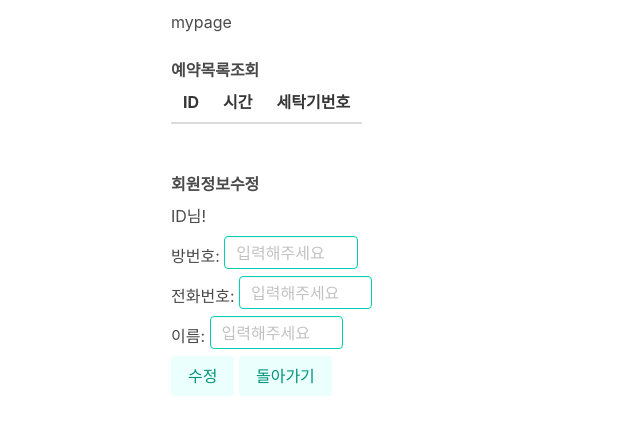
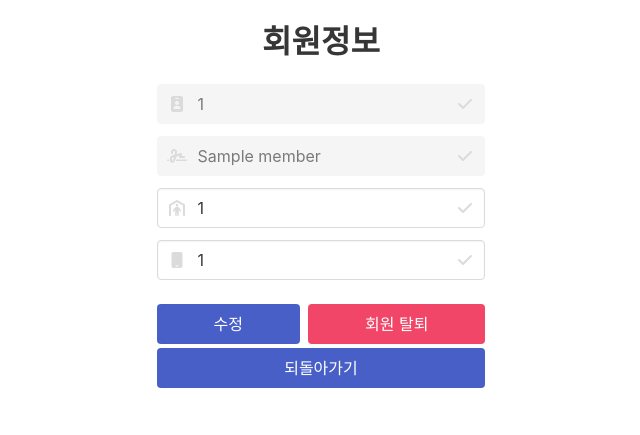
Before and after one commit to Byeong-soo/jungleZeroWeek, a Flask app: template templates/mypage.html in a window 1280 px wide. Shown: the top 435 px of the page, without its empty margins (319-959 px from the left). Run offline with Flask 2, Linux system fonts and the light colour scheme; the template is opened without the code that fills it: most values are stand-ins (such as "Sample title", 1, 10 or a date in 2020); one stand-in notice (Sample message) is shown; lists and menus that the app fills with data are empty; some libraries are stand-ins or nearby versions.

Commit message:
mypage, reservation, join  html 수정

```diff
--- /dev/null
+++ b/static/js/mypage.js
@@ -0,0 +1,57 @@
+document.addEventListener("DOMContentLoaded", function () {
+
+    let modifyBtn = document.getElementById("modify_btn");
+    let deleteBtn = document.getElementById("delete_btn");
+
+    let idValue = document.getElementById("id_input").value
+    let phoneNumberValue = document.getElementById("phoneNumber_input").value
+    let roomNumberValue = document.getElementById("roomNumber_input").value
+
+    modifyBtn.addEventListener("click", function () {
+
+        let cookie = document.cookie
+        let token = cookie.split('=')[1]
+
+        $.ajax({
+            type: "POST",
+            url: "/modifyMember",
+            beforeSend: function (xhr) {
+                xhr.setRequestHeader("Authorization", "Bearer " + token)
+            },
+            data: { "id": idValue, "phoneNumber": phoneNumberValue, "roomNumber": roomNumberValue },
+            success: function (response) {
+               alert("회원정보가 수정되었습니다.")
+               location.replace("/reservation")
+            }
+        })
+
+    })
+
+    deleteBtn.addEventListener("click",function(){
+
+        let cookie = document.cookie
+        let token = cookie.split('=')[1]
+
+        let deleteConfirm = confirm("정말 회원탈퇴 하시겠습니까????");
+
+        if(deleteConfirm){
+            $.ajax({
+                type: "POST",
+                url: "/deleteMember",
+                beforeSend: function (xhr) {
+                    xhr.setRequestHeader("Authorization", "Bearer " + token)
+                },
+                data: { "id": idValue},
+                success: function (response) {
+                   alert("회원탈퇴가 완료되었습니다")
+
+                   document.cookie = 'token=; expires=Thu, 01 Jan 1970 00:00:01 GMT;';
+                   location.replace("/")
+                }
+            })
+        }
+
+
+    })
+
+});
--- a/templates/join.html
+++ b/templates/join.html
@@ -110,10 +110,10 @@
 
                             <div class="is-flex mt-5">
                                     <button type="submit" class="is-flex-grow-1 button is-link mr-1">회원가입</button>
-                                    <button type="reset" class="is-flex-grow-1 button is-danger mr-1">초기화</button>
+                                    <button type="reset" class="is-flex-grow-1 button is-danger ml-1">초기화</button>
                             </div>
                             <div class="is-flex mt-1">
-                                <button type="button" class="is-flex-grow-1 button is-link" onclick="location.replace('/');">되돌아가기</button>
+                                <button type="button" class="is-flex-grow-1 button is-link" onclick="location.replace('/')">되돌아가기</button>
                             </div>
                         </form>
 
--- a/templates/mypage.html
+++ b/templates/mypage.html
@@ -6,202 +6,112 @@
     <meta http-equiv="X-UA-Compatible" content="IE=edge">
     <meta name="viewport" content="width=device-width, initial-scale=1.0">
     <link rel="stylesheet" href="https://cdn.jsdelivr.net/npm/bulma@0.9.1/css/bulma.min.css">
-    <script src="https://ajax.googleapis.com/ajax/libs/jquery/3.5.1/jquery.min.js"></script>
+    <script src="https://code.jquery.com/jquery-3.6.1.min.js"
+        integrity="sha256-o88AwQnZB+VDvE9tvIXrMQaPlFFSUTR+nldQm1LuPXQ=" crossorigin="anonymous"></script>
 
-    <title>mypage</title>
+    <link rel="stylesheet" href="https://cdn.jsdelivr.net/npm/@mdi/font@6.9.96/css/materialdesignicons.min.css">
+    <script defer src="https://use.fontawesome.com/releases/v6.2.0/js/all.js"></script>
 
-    <style>
-        .wrap {
-            margin: 10px auto;
-            width: 300px;
-        }
+    <script src="{{ url_for('static', filename='js/mypage.js') }}"></script>
+    <link rel="stylesheet" href="{{url_for('static', filename='css/mypage.css')}}" />
 
-        .information_text_class {
-            line-height: 40px;
-        }
-
-        .reservation_text_class {
-            line-height: 40px;
-        }
-    </style>
-
-    <script>
-
-            function delete_reservation() {
-                $.ajax({
-                    type: "POST",
-                    url: `/api/delete_reservation`,
-                    data: {
-                        reservation_give: "{{ reservation_name }}",
-                    },
-                    success: function (response) {
-                        alert(response["msg"])
-                        window.location.href = "/main"
-                    }
-                });
-            }
-
-
-        function modify_reservation() {
-            alert('안녕!')
-        }
-
-
-        $(document).ready(function () {
-            show_reservation();
-        });
-
-        function show_reservation() {
-            $('#reservation-box').empty()
-            $.ajax({
-                type: 'GET',
-                url: '/mypage',
-                data: {},
-                success: function (response) {
-                    let rows = response['reservations']
-                    for (let i = 0; i < rows.length; i++) {
-                        let user_id = rows[i]['user_id']
-                        let time = rows[i]['time']
-                        let machine_number = rows[i]['machine_number']
-                        let temp_html = `<tr>
-                                            <td>${user_id}</td>
-                                            <td>${time}</td>
-                                            <td>${machine_number}</td>
-                                            <td><button className="button is-primary is-light" onClick="delete_reservation()"id="delete_reservation_button">삭제</button></td>
-                                          </tr>`
-                        $('#reservation-box').append(temp_html)
-                    }
-
-                }
-            });
-        }
-
-
-        // <div>
-        //     <button className="button is-primary is-light" onClick="modify_reservation()"
-        //             id="modify_reservation_button">수정
-        //     </button>
-        //     <button className="button is-primary is-light" onClick="delete_reservation()"
-        //             id="delete_reservation_button">삭제
-        //     </button>
-        // </div>
-
-
-        //수정
-        function modify_information() {
-            let
-                room_number = $('#room_number').val()
-            let
-                phone_number = $('#phone_number').val()
-            let
-                my_name = $('#my_name').val()
-
-            $.ajax({
-                type: "POST",
-                url: "/mypage",
-                data: {'room_number_give': room_number, 'phone_number_give': phone_number, 'my_name_give': my_name},
-                success: function (response) {
-                    alert(response["msg"])
-                    window.location.reload()
-                }
-            });
-        }
-
-    </script>
-
+    {% if title %}
+    <title>{{ title }}</title>
+    {% endif %}
 
 </head>
 
 <body>
+    <!-- 회원가입 fail 일때 -->
+    {% with messages = get_flashed_messages() %}
+        {% if messages %}
+            <script>
+                alert("{{messages[-1]}}")
+            </script>
+        {% endif %}
+    {% endwith %}
 
-<div class="wrap" id="wrap_id">
-    <h1>mypage</h1>
-    &nbsp;
-    <div>
-        <h2><b>예약목록조회</b></h2>
-        <table class="table">
-            <thead>
-            <tr>
-                <th scope="col">ID</th>
-                <th scope="col">시간</th>
-                <th scope="col">세탁기번호</th>
-            </tr>
-            </thead>
-            <tbody id="reservation-box">
+    <div class="container">
 
-            </tbody>
-        </table>
+        <div class="columns is-mobile custom-title">
+            <div class="column is-three-fifths is-offset-one-fifth">
+                <div class="mt-5 has-text-centered">
+                    <h1 class="title is-3">회원정보</h1>
+                </div>
+
+                <div class="columns is-centered custom-contents">
+                    <div class="column is-half">
+
+                        <div class="mt-5">
+
+                            <div class="field">
+                                <p class="control has-icons-left has-icons-right">
+
+                                    <input class="input" type="text" placeholder="아이디" name="id" disabled value="{{member['id']}}"
+                                    id="id_input">
+
+                                    <span class="icon is-small is-left">
+                                        <i class="fas fa-id-badge"></i>
+                                    </span>
+                                    <span class="icon is-small is-right">
+                                        <i class="fas fa-check"></i>
+                                    </span>
+                                </p>
+                            </div>
 
 
-        <div class="reservation_text_class">
+                            <div class="field">
+                                <p class="control has-icons-left has-icons-right">
+                                    <input class="input" type="text" placeholder="이름" name="name" disabled value="{{member['name']}}">
+                                    <span class="icon is-small is-left">
+                                        <i class="fa-solid fa-signature"></i>
+                                    </span>
+                                    <span class="icon is-small is-right">
+                                        <i class="fas fa-check"></i>
+                                    </span>
+                                </p>
+                            </div>
 
+                            <div class="field">
+                                <p class="control has-icons-left has-icons-right">
+                                    <input class="input" type="number" placeholder="호수" name="roomNumber" value="{{member['roomNumber']}}" id="roomNumber_input">
+                                    <span class="icon is-small is-left">
+                                        <i class="fas fa-person-shelter"></i>
+                                    </span>
+                                    <span class="icon is-small is-right">
+                                        <i class="fas fa-check"></i>
+                                    </span>
+                                </p>
+                            </div>
 
-        </div>
-    </div>
-    &nbsp;
-    <div>
-        <h2><b>회원정보수정</b></h2>
+                            <div class="field">
+                                <p class="control has-icons-left has-icons-right">
+                                    <input class="input" type="number" placeholder="휴대폰 번호 ex)01011112222" name="phoneNumber" value="{{member['phoneNumber']}}"
+                                    id="phoneNumber_input">
+                                    <span class="icon is-small is-left">
+                                        <i class="fas fa-mobile"></i>
+                                    </span>
+                                    <span class="icon is-small is-right">
+                                        <i class="fas fa-check"></i>
+                                    </span>
+                                </p>
+                            </div>
 
+                            <div class="is-flex mt-5">
+                                    <button type="button" class="is-flex-grow-1 button is-link mr-1" id="modify_btn">수정</button>
+                                    <button type="button" class="is-flex-grow-1 button is-danger ml-1" id="delete_btn">회원 탈퇴</button>
+                            </div>
+                            <div class="is-flex mt-1">
+                                <button type="button" class="is-flex-grow-1 button is-link" onclick="history.back();">되돌아가기</button>
+                            </div>
+                        </div>
 
-        <div class="information_text_class">
-            <span>ID님!</span>
-            <p>
-                방번호: <input id="room_number_input" class="input is-primary" style="width:100pt;height:25pt;" type="text"
-                            placeholder="입력해주세요">
-            </p>
-
-            <p>
-                전화번호: <input id="phone_number_input" class="input is-primary" style="width:100pt;height:25pt;"
-                             type="text" placeholder="입력해주세요">
-            </p>
-
-            <p>
-                이름: <input id="name_input" class="input is-primary" style="width:100pt;height:25pt;" type="text"
-                           placeholder="입력해주세요">
-            </p>
-
-            <div>
-
-                <button id="modify_information_button" class="button is-primary is-light"
-                        onclick="modify_information()">수정
-                </button>
-                <button id="go_back_button" class="button is-primary is-light" onclick="window.location.href='/main'">
-                    돌아가기
-                </button>
-
+                    </div>
+                </div>
             </div>
         </div>
-    </div>
-</div>
 
-
-<!--<div class="mybox" id="bucket-list">-->
-<!--        <li>-->
-<!--            <h2>✅ 호주에서 스카이다이빙 하기</h2>-->
-<!--            <button onclick="done_bucket(5)" type="button" class="btn btn-outline-primary">완료!</button>-->
-<!--        </li>-->
-<!--        <li>-->
-<!--            <h2 class="done">✅ 호주에서 스카이다이빙 하기</h2>-->
-<!--        </li>-->
-<!--        <li>-->
-<!--            <h2>✅ 호주에서 스카이다이빙 하기</h2>-->
-<!--            <button type="button" class="btn btn-outline-primary">완료!</button>-->
-<!--        </li>-->
-<!--    </div>-->
-
-<!--<tr>-->
-<!--    <td>${user_id}</td>-->
-<!--    <td>${time}</td>-->
-<!--    <td>${machine_number}</td>-->
-<!--    <button class="button is-primary is-light" onclick="modify_reservation()"-->
-<!--            id="modify_reservation_button">수정-->
-<!--    </button>-->
-<!--    <button class="button is-primary is-light" onclick="delete_reservation()"-->
-<!--            id="delete_reservation_button">삭제-->
-<!--    </button>-->
-<!--</tr>-->
-<!--`-->
-
+    </div> <!-- container end-->
 </body>
 
 </html>
```
Also changed, not shown: templates/reservation.html (+144 -65 lines).
